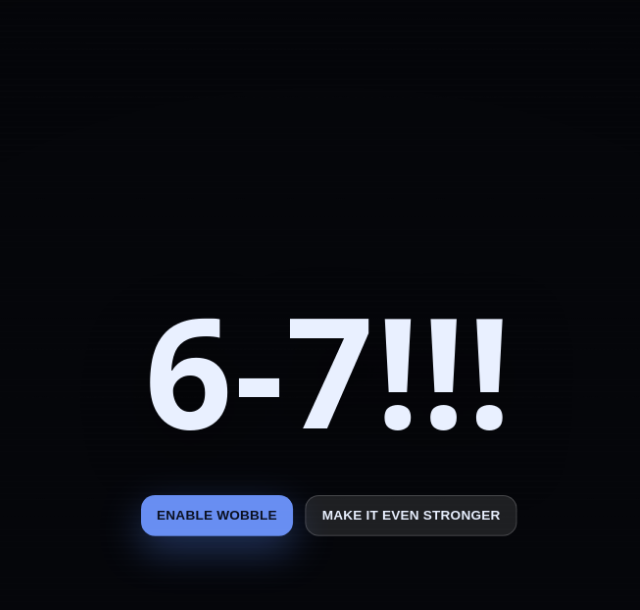
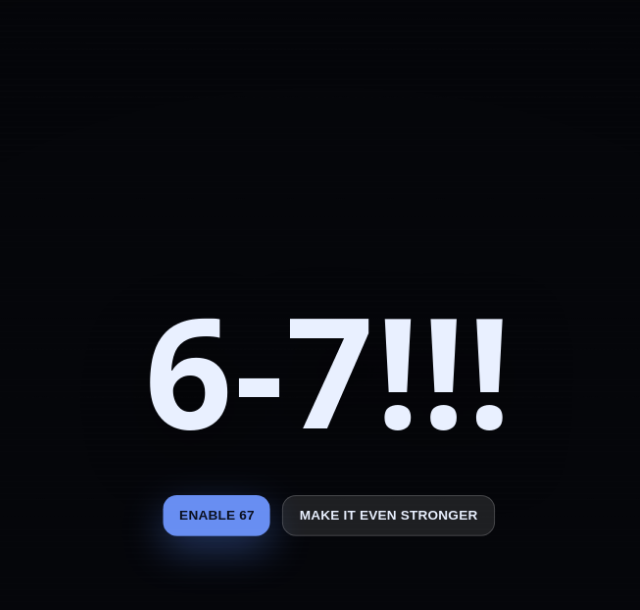
Before and after one commit to Pappasourus81/67, a plain HTML site: page index.html in a window 1280 px wide. Both pictures are taken after a click on the button "DISABLE WOBBLE". Shown: the whole page, without its empty margins (311-951 px from the left). Drawn offline with Linux system fonts and the light colour scheme.

Commit message:
Update index.html

```diff
--- a/index.html
+++ b/index.html
@@ -142,7 +142,7 @@
     toggleBtn.addEventListener("click", () => {
       wobbleOn = !wobbleOn;
       root.classList.toggle("off", !wobbleOn);
-      toggleBtn.textContent = wobbleOn ? "DISABLE WOBBLE" : "ENABLE WOBBLE";
+      toggleBtn.textContent = wobbleOn ? "DISABLE 67" : "ENABLE 67";
     });
 
     intensifyBtn.addEventListener("click", () => {
```
